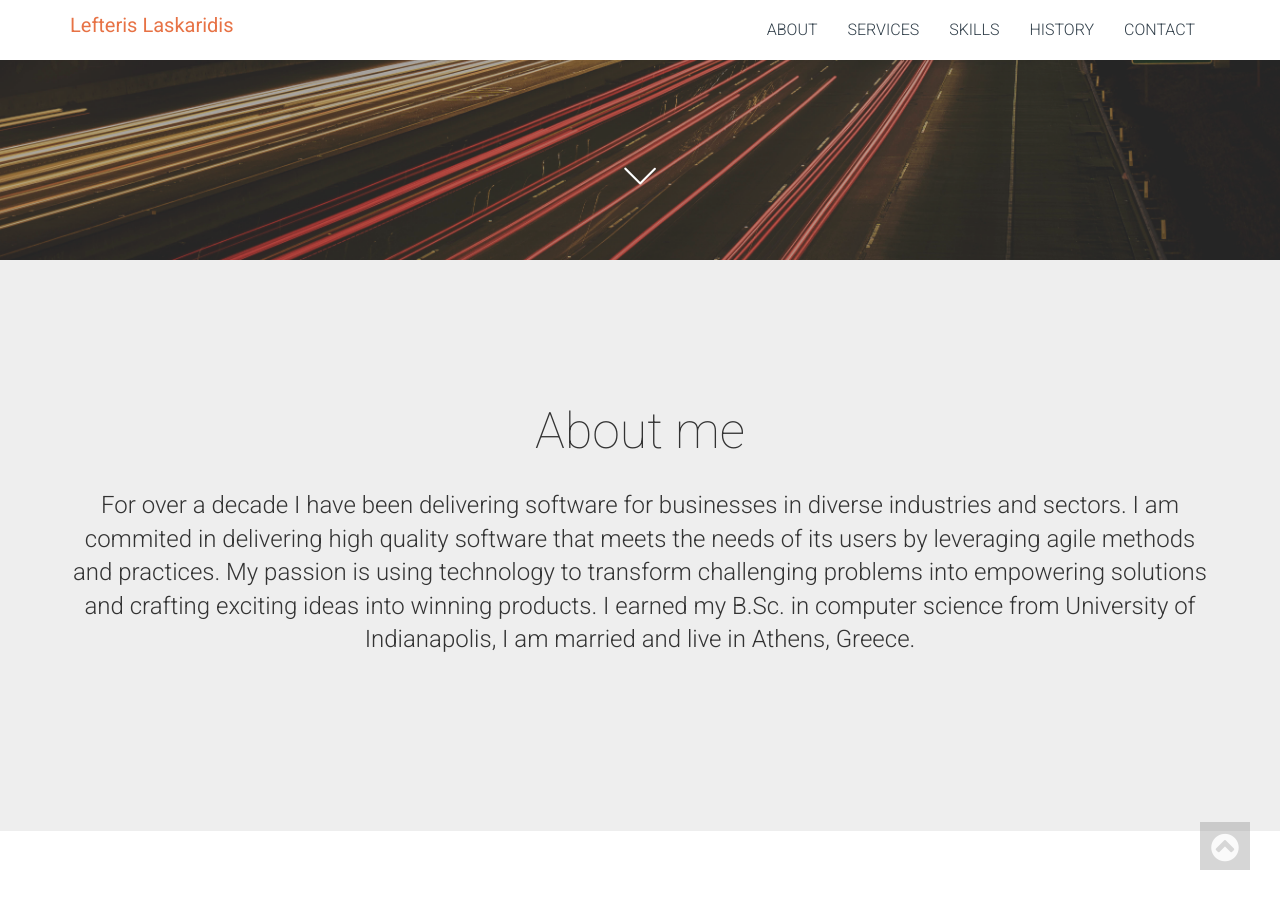
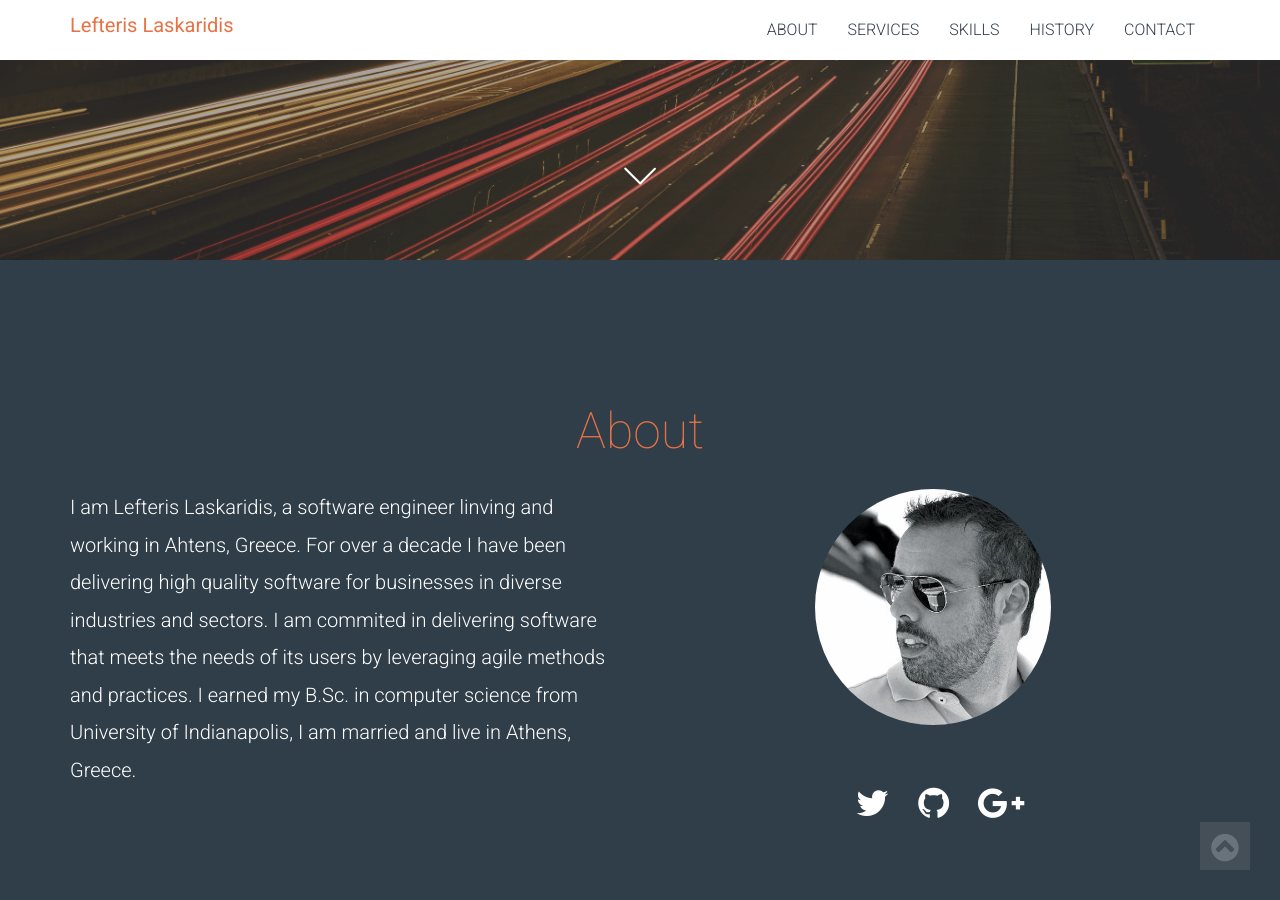
Before and after one commit to laskaridis/laskaridis.github.io, a Jekyll site: the page built from index.html, in a window 1280 px wide and 900 px high, scrolled down 690 px. Built offline with Jekyll 4.4.1, drawn with Linux system fonts in a browser that asks for light colours; nearby versions of some CDN libraries; some web fonts are replaced; comment, search, counter and statistics services are not loaded.

Commit message:
Update about section

```diff
--- a/_includes/about.html
+++ b/_includes/about.html
@@ -1,19 +1,37 @@
 <section id="about">
 <div class="container">
-  <h2 class="section-title">About me</h2>
+  <h2 class="section-title">About</h2>
 
-  <p class="lead text-center">
-    For over a decade I have been delivering software for businesses in
-    diverse industries and sectors.
-
-    I am commited in delivering high quality software that meets the needs
-    of its users by leveraging agile methods and practices.
-
-    My passion is using technology to transform challenging problems into
-    empowering solutions and crafting exciting ideas into winning products.
-
-    I earned my B.Sc. in computer science from University
-    of Indianapolis, I am married and live in Athens, Greece.
-  </p>
+  <div class="row">
+    <div class="col-md-6 col-xs-12">
+      <p>
+      I am Lefteris Laskaridis, a software engineer linving and working in Ahtens,
+      Greece. For over a decade I have been delivering high quality software for
+      businesses in diverse industries and sectors. I am commited in delivering
+      software that meets the needs of its users by leveraging agile methods and
+      practices. I earned my B.Sc. in computer science from University of Indianapolis,
+      I am married and live in Athens, Greece.</p>
+    </div>
+    <div class="col-md-6 col-xs-12 text-center">
+      <img class="img-circle" alt="Lefteris Laskaridis" src="../images/me.jpg"></img>
+      <ul class="social">
+        <li>
+          <a id="twitter-link" href="http://twitter.com/laskaridis" target="_blank">
+            <i class="fa fa-twitter fa-2x"></i>
+          </a>
+        </li>
+        <li>
+          <a id="github-link" href="http://github.com/laskaridis" target="_blank">
+            <i class="fa fa-github fa-2x"></i>
+          </a>
+        </li>
+        <li>
+          <a id="google-link" href="http://www.google.com/+LefterisLaskaridis" target="_blank">
+            <i class="fa fa-google-plus fa-2x"></i>
+          </a>
+        </li>
+      </ul>
+    </div>
+  </div>
 </div>
 </section>
--- a/_sass/_about.scss
+++ b/_sass/_about.scss
@@ -1,4 +1,45 @@
 
 section#about {
-  background-color: #eee;
+  background-color: #303e49;
+
+  .section-title {
+    color: $orange;
+  }
+
+  img {
+    display: block;
+    vertical-align: middle;
+    border: 0;
+    margin: auto auto;
+    width: 236px;
+    height: 236px;
+  }
+
+  .img-circle {
+    border-radius: 50%;
+  }
+
+  p {
+    color: #fff;
+    font-size: 20px;
+    font-weight: 300;
+  }
+
+  ul.social {
+    padding-top: 60px;
+    list-style: none;
+    text-align: center;
+    display: inline-block;
+    margin-bottom: 0;
+
+    li {
+      display: inline-block;
+      margin-right: 25px;
+
+      a {
+        color: #fff;
+        font-size: 18px;
+      }
+    }
+  }
 }
```
